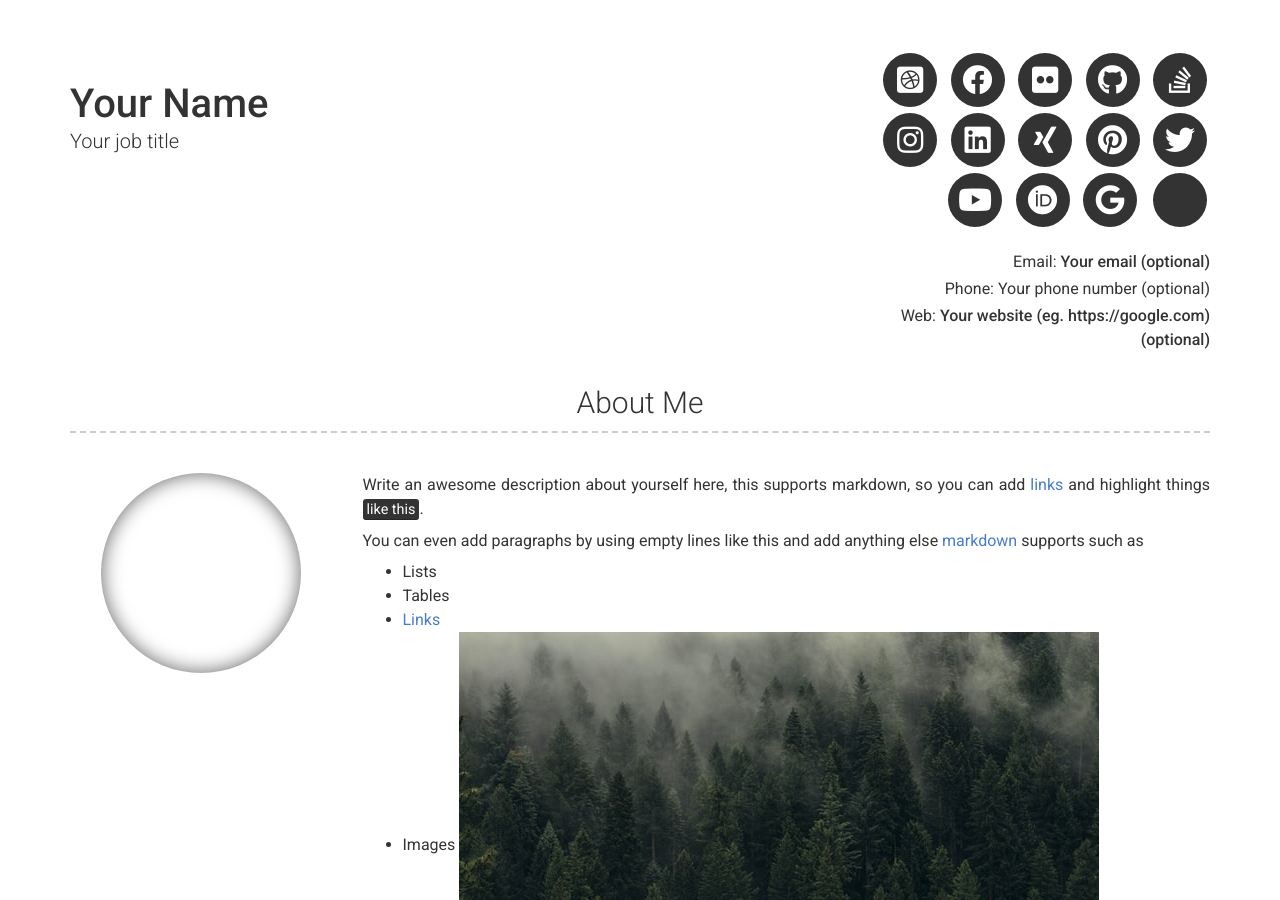
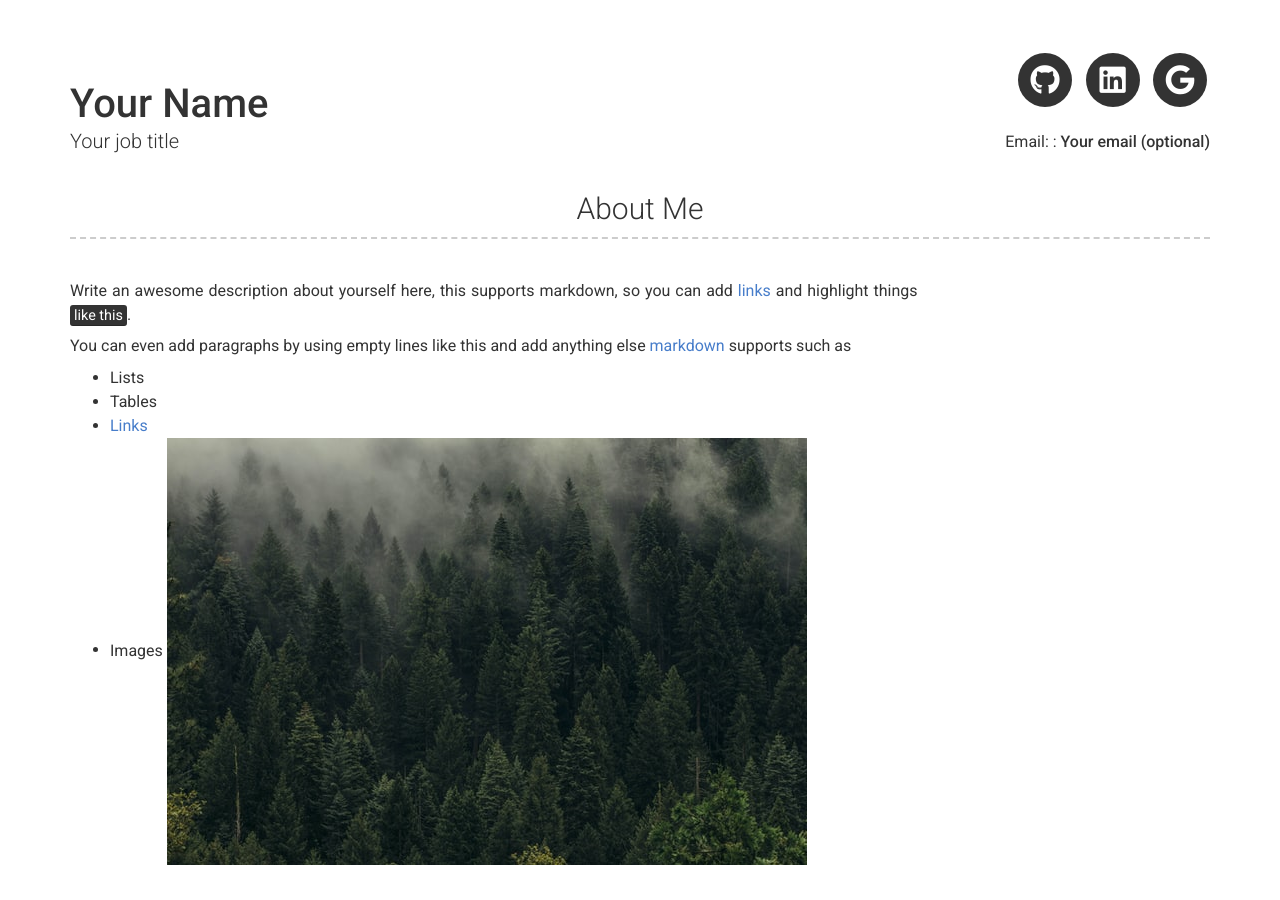
Before and after one commit to Hoovely/Hoovely.github.io, a Jekyll site: the page built from index.md, in a window 1280 px wide and 900 px high. Built offline with Jekyll 4.4.1, drawn with Linux system fonts in a browser that asks for light colours; nearby versions of some CDN libraries.

```diff
--- a/_includes/about.html
+++ b/_includes/about.html
@@ -2,11 +2,11 @@
   <h3 id="{{ site.about_title | slugify | default: 'about-me' }}">{{ site.about_title | default:
   "About Me" }}</h3>
   <div class="row clearfix">
-    {%- if site.about_profile_image -%}
+    <!-- {%- if site.about_profile_image -%}
       <div class="col-xs-12 col-sm-4 col-md-3 no-print">
         <span class="profile-img" style="background-image: url({{ site.about_profile_image | relative_url }})"></span>
       </div>
-    {%- endif -%}
+    {%- endif -%} -->
     <div class="{{ 'col-xs-12 ' }}{%- if site.about_profile_image -%}col-sm-8 col-md-9 col-print-12{%- endif -%}">
       {{ site.about_content | strip | markdownify }}
     </div>
--- a/_includes/header.html
+++ b/_includes/header.html
@@ -1,126 +1,49 @@
 <div class="container header-container">
   <div class="row">
     <div class="col-xs-12 col-sm-6 col-md-6 col-lg-8 header-left">
-      <h1>{{ site.name | escape }}</h1>
-      <h2>{{ site.title | escape }}</h2>
+      <h1>{{ site.name | Joonghoo Park }}</h1>
+      <h2>{{ site.title | Graduate Student }}</h2>
     </div>
     <div class="col-xs-12 col-sm-6 col-md-6 col-lg-4 header-right">
       <ul class="icons no-print">
-        {%- if site.dribbble_username -%}
-          <li>
-            <a target="_blank" href="https://dribbble.com/{{ site.dribbble_username| cgi_escape | escape }}" class="button button--sacnite button--round-l">
-              <i class="fab fa-dribbble-square" title="Dribble link"></i>
-            </a>
-          </li>
-        {%- endif -%}
-        {%- if site.facebook_username -%}
-          <li>
-            <a target="_blank" href="https://www.facebook.com/{{ site.facebook_username| cgi_escape | escape }}" class="button button--sacnite button--round-l">
-              <i class="fab fa-facebook" title="Facebook link"></i>
-            </a>
-          </li>
-        {%- endif -%}
-        {%- if site.flickr_username -%}
-          <li>
-            <a target="_blank" href="https://www.flickr.com/photos/{{ site.flickr_username| cgi_escape | escape }}" class="button button--sacnite button--round-l">
-              <i class="fab fa-flickr" title="Flickr link"></i>
-            </a>
-          </li>
-        {%- endif -%}
         {%- if site.github_username -%}
           <li>
-            <a target="_blank" href="https://github.com/{{ site.github_username| cgi_escape | escape }}" class="button button--sacnite button--round-l">
+            <a target="_blank" href="https://github.com/Hoovely" class="button button--sacnite button--round-l">
               <i class="fab fa-github" title="Github link"></i>
-            </a>
-          </li>
-        {%- endif -%}
-        {%- if site.stackoverflow_username -%}
-          <li>
-            <a target="_blank" href="https://stackoverflow.com/users/{{ site.stackoverflow_username| cgi_escape | escape }}" class="button button--sacnite button--round-l">
-              <i class="fab fa-stack-overflow" title="Stackoverflow link"></i>
-            </a>
-          </li>
-        {%- endif -%}
-        {%- if site.instagram_username -%}
-          <li>
-            <a target="_blank" href="https://www.instagram.com/{{ site.instagram_username| cgi_escape | escape }}" class="button button--sacnite button--round-l">
-              <i class="fab fa-instagram" title="Instagram link"></i>
             </a>
           </li>
         {%- endif -%}
         {%- if site.linkedin_username -%}
           <li>
-            <a target="_blank" href="https://www.linkedin.com/in/{{ site.linkedin_username| cgi_escape | escape }}" class="button button--sacnite button--round-l">
+            <a target="_blank" href="https://www.linkedin.com/" class="button button--sacnite button--round-l">
               <i class="fab fa-linkedin" title="Linkedin link"></i>
-            </a>
-          </li>
-        {%- endif -%}
-        {%- if site.xing_username -%}
-          <li>
-            <a target="_blank" href="https://www.xing.com/profile/{{ site.xing_username| cgi_escape | escape }}" class="button button--sacnite button--round-l">
-              <i class="fab fa-xing" title="Xing link"></i>
-            </a>
-          </li>
-        {%- endif -%}
-        {%- if site.pinterest_username -%}
-          <li>
-            <a target="_blank" href="https://www.pinterest.com/{{ site.pinterest_username| cgi_escape | escape }}" class="button button--sacnite button--round-l">
-              <i class="fab fa-pinterest" title="Pintrest link"></i>
-            </a>
-          </li>
-        {%- endif -%}
-        {%- if site.twitter_username -%}
-          <li>
-            <a target="_blank" href="https://twitter.com/{{ site.twitter_username| cgi_escape | escape }}" class="button button--sacnite button--round-l">
-              <i class="fab fa-twitter" title="Twitter link"></i>
-            </a>
-          </li>
-        {%- endif -%}
-        {%- if site.youtube_username -%}
-          <li>
-            <a target="_blank" href="https://www.youtube.com/{{ site.youtube_username| cgi_escape | escape }}" class="button button--sacnite button--round-l">
-              <i class="fab fa-youtube" title="Youtube link"></i>
-            </a>
-          </li>
-        {%- endif -%}
-        {%- if site.orcid_username -%}
-          <li>
-            <a target="_blank" href="https://orcid.org/{{ site.orcid_username | escape }}" class="button button--sacnite button--round-l">
-              <i class="fab fa-orcid" title="ORCiD link"></i>
             </a>
           </li>
         {%- endif -%}
         {%- if site.googlescholar_username -%}
           <li>
-            <a target="_blank" href="https://scholar.google.com/citations?user={{ site.googlescholar_username| escape }}" class="button button--sacnite button--round-l">
+            <a target="_blank" href="https://scholar.google.com/" class="button button--sacnite button--round-l">
               <i class="fab fa-google" title="Google scholar link"></i>
             </a>
           </li>
         {%- endif -%}
-        {% for link in site.additional_links %}
-          <li>
-            {% include a.html href=link.url class="button button--sacnite button--round-l" %}
-              <i class="{{ link.icon }}" title="{{ link.title | escape }}"></i>
-            </a>
-          </li>
-        {% endfor %}
       </ul>
 
       {%- if site.email -%}
         <p>
-          {{ site.email_title | default: "Email" }}: <a href="mailto:{{ site.email }}" target="_blank">{{ site.email | escape }}</a>
+          {{ site.email_title | default: "Email: " }}: <a href="mailto:{{ site.email }}" target="_blank">{{ site.email | pjh98@korea.ac.kr }}</a>
         </p>
       {%- endif -%}
-      {%- if site.phone -%}
+      <!-- {%- if site.phone -%}
         <p>
           {{ site.phone_title | default: "Phone" }}: {{ site.phone | escape }}
         </p>
-      {%- endif -%}
-      {%- if site.website -%}
+      {%- endif -%} -->
+      <!-- {%- if site.website -%}
         <p>
           {{ site.website_title | default: "Web" }}: {% include a.html href=site.website %}{{ site.website | escape }}</a>
         </p>
-      {%- endif -%}
+      {%- endif -%} -->
     </div>
   </div>
 </div>
--- /dev/null
+++ b/_includes/v1/publication.html
@@ -0,0 +1,6 @@
+<div class="container publication-container">
+  <h3 id="{{ site.publication_title | slugify | default: 'publication' }}">{{ site.publication_title | default: "Publication" }}</h3>
+  {% for publication in site.data.publication %}
+    {% include {{ publication.layout | default: 'left' | append: ".html" | prepend: "v1/" }} item=publication %}
+  {% endfor %}
+</div>
```
Also changed, not shown: _includes/v1/default.html (+8 -4 lines), _test/_config-version-2.yml (+13 -12 lines).
